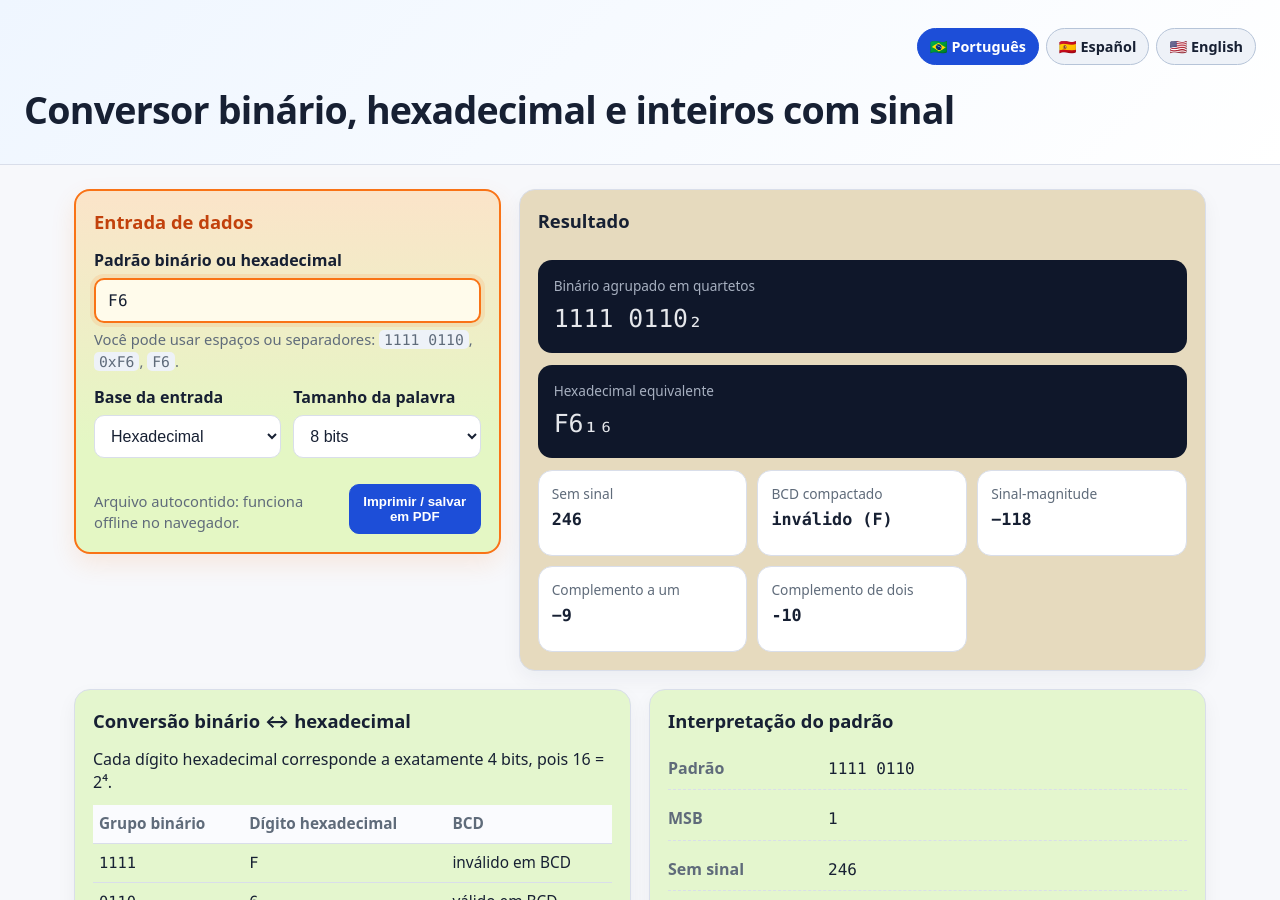
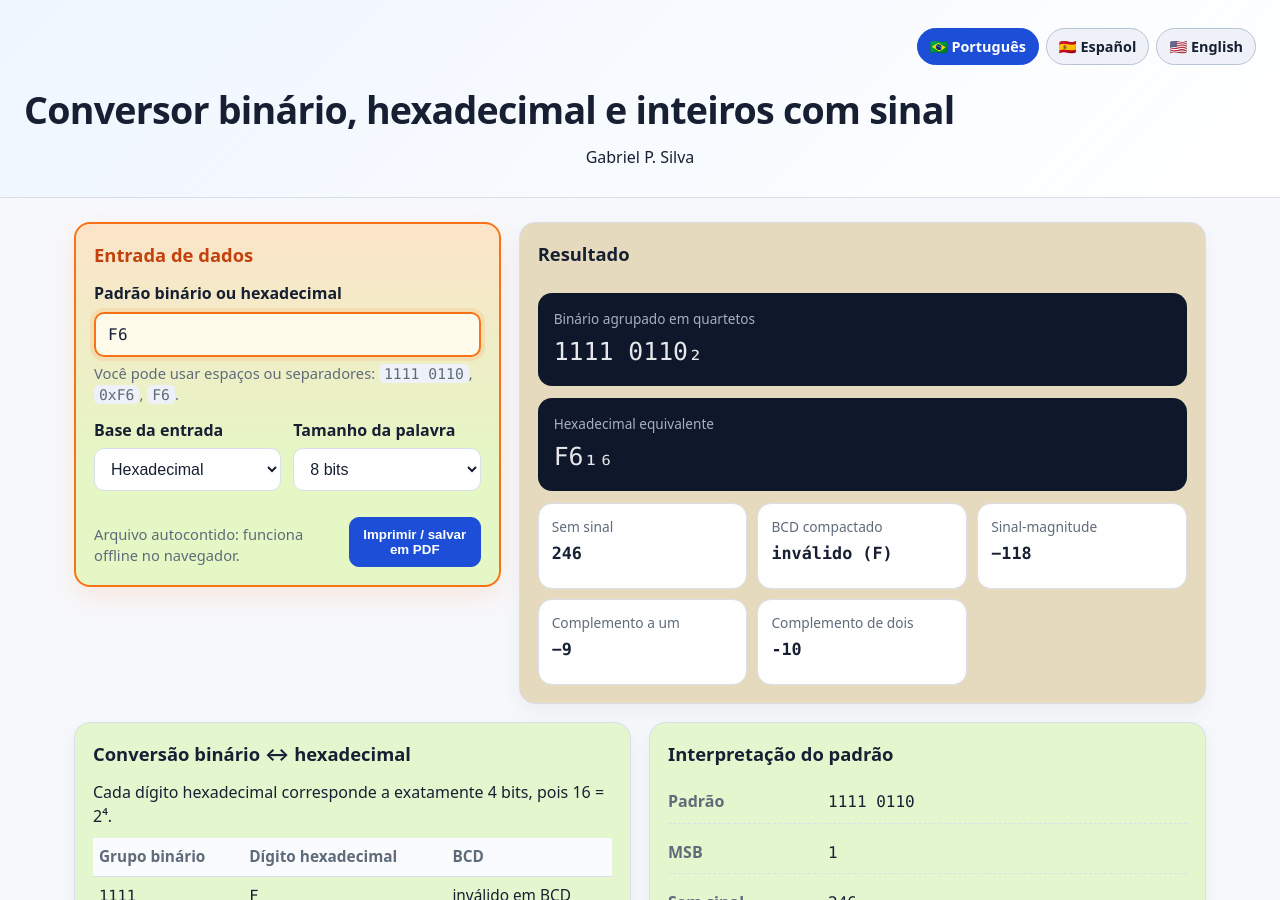
Before and after one commit to Simulador-SimuS/simulador-simus.github.io, a Jekyll site: the page tools/conversor_binhex.html, which Jekyll copies as it is, in a window 1280 px wide and 900 px high. Built offline with Jekyll 4.4.1, drawn with Linux system fonts in a browser that asks for light colours.

Commit message:
Add author credit to conversor_binhex.html

```diff
--- a/tools/conversor_binhex.html
+++ b/tools/conversor_binhex.html
@@ -365,6 +365,7 @@
       </div>
 
     <h1>Conversor binário, hexadecimal e inteiros com sinal</h1>
+    <p style="text-align: center; margin-bottom: 10px;"><a href="https://gabrielsilva.rio.br"></a>Gabriel P. Silva</p>
   </header>
 
   <main>
```
